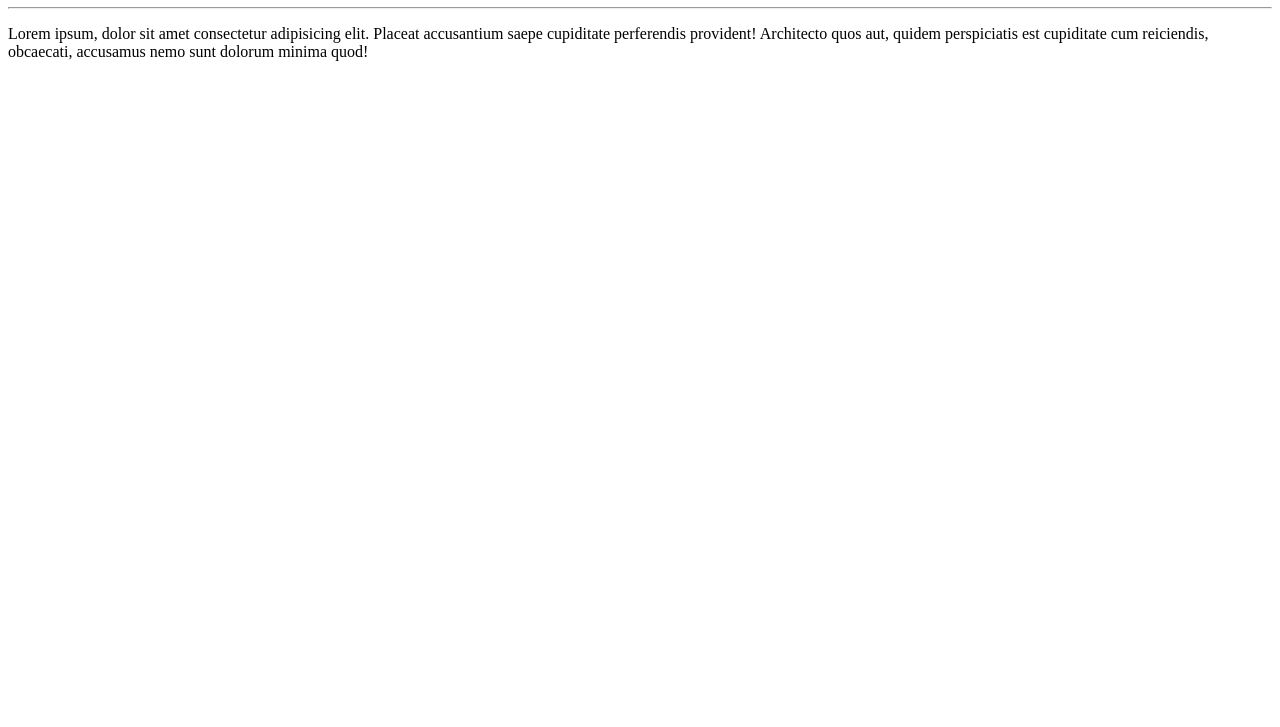
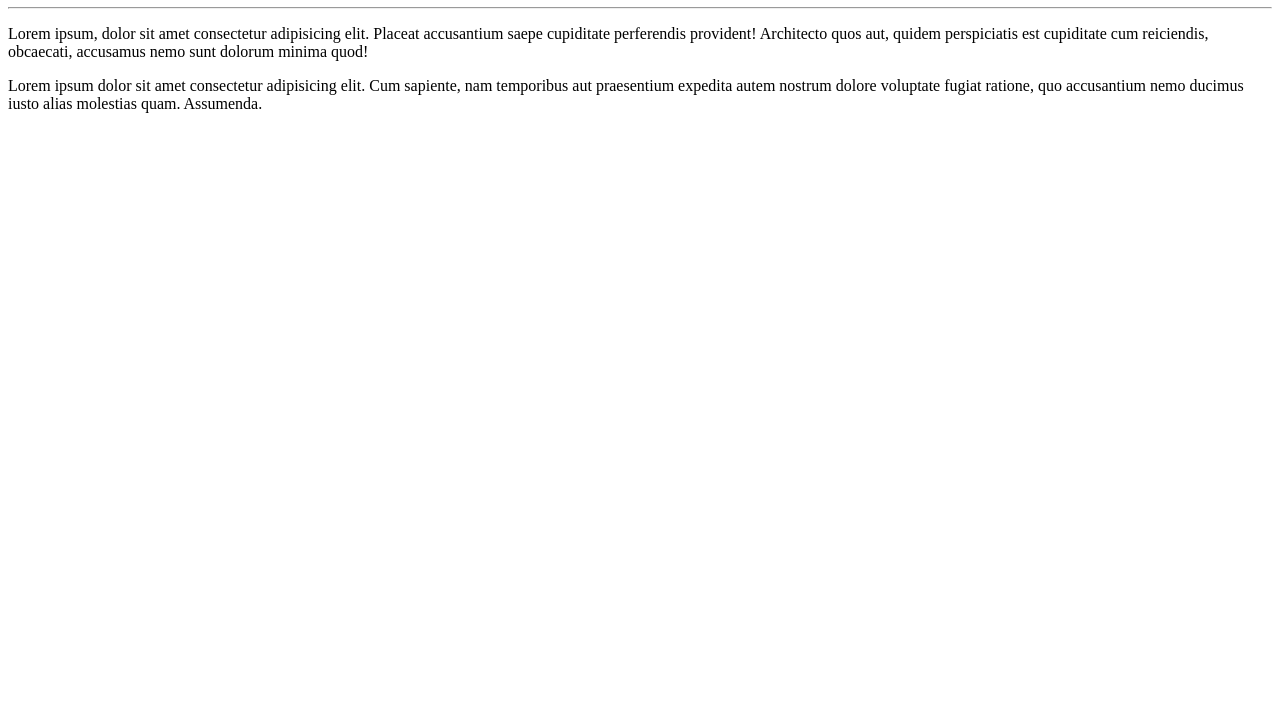
Before and after one commit to IngridEsteves/Ola-Mundo, a plain HTML site: page site-exemplo/index.html in a window 1280 px wide. Shown: the part 73-800 px from the top of the page. Drawn offline with Linux system fonts and the light colour scheme.

Commit message:
Adição de um parágrafo

```diff
--- a/site-exemplo/index.html
+++ b/site-exemplo/index.html
@@ -10,5 +10,6 @@
     <h1>OLá, Mundo!</h1>
     <hr>
     <p>Lorem ipsum, dolor sit amet consectetur adipisicing elit. Placeat accusantium saepe cupiditate perferendis provident! Architecto quos aut, quidem perspiciatis est cupiditate cum reiciendis, obcaecati, accusamus nemo sunt dolorum minima quod!</p>
+    <p>Lorem ipsum dolor sit amet consectetur adipisicing elit. Cum sapiente, nam temporibus aut praesentium expedita autem nostrum dolore voluptate fugiat ratione, quo accusantium nemo ducimus iusto alias molestias quam. Assumenda.</p>
 </body>
 </html>
```
